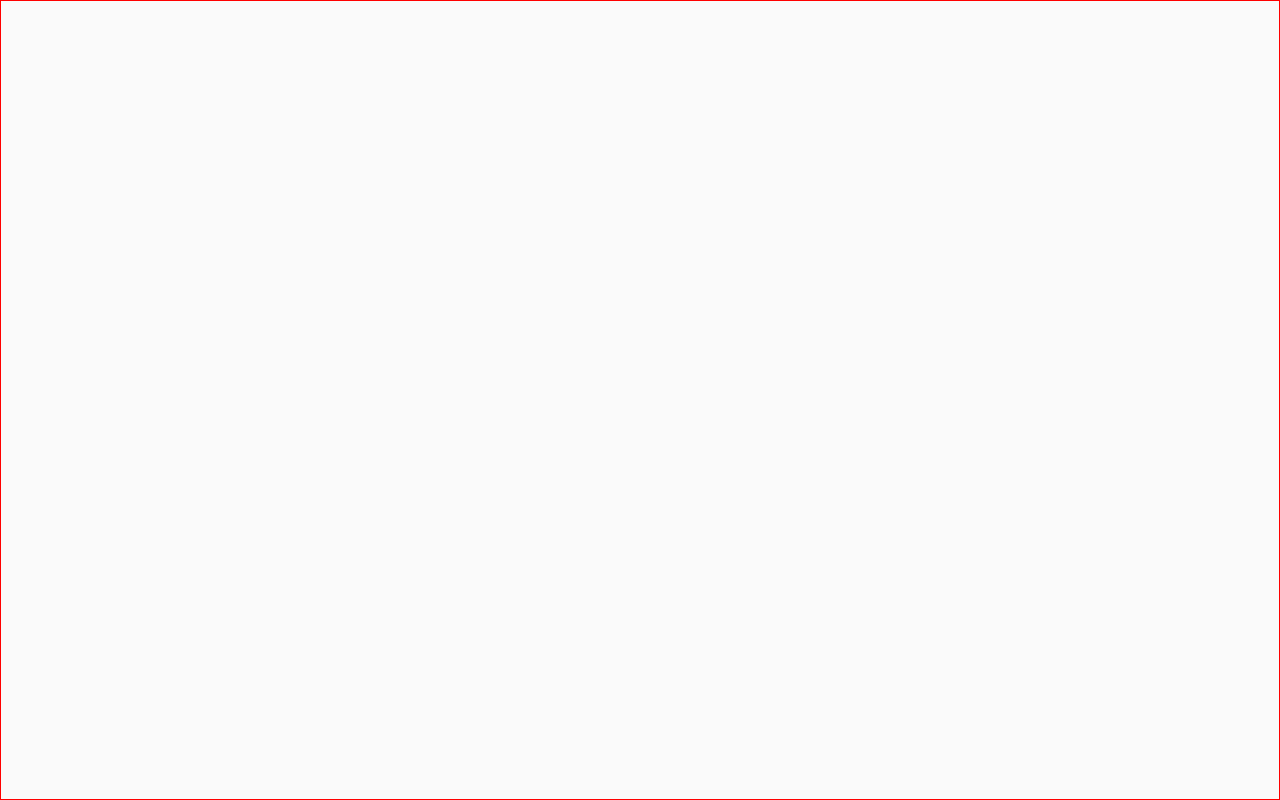
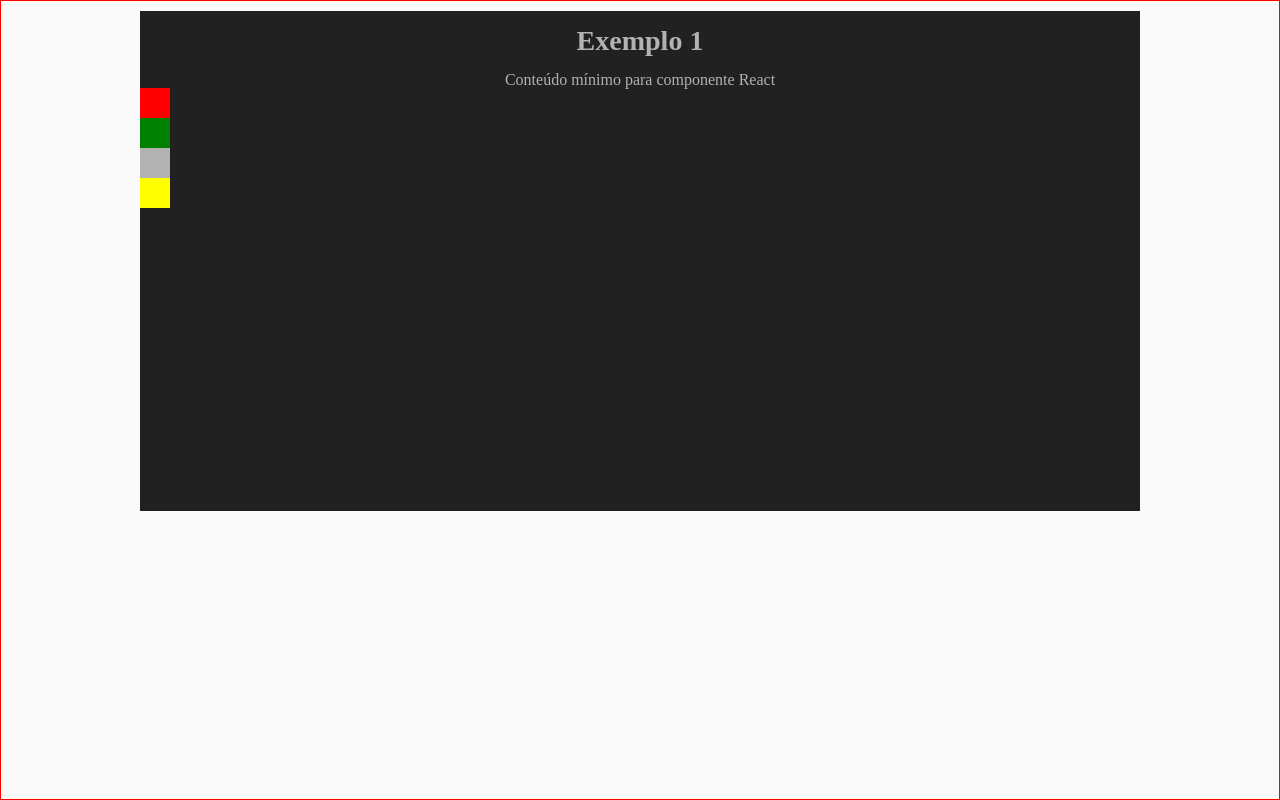
Before and after one commit to WesleyRNX09/introducaovite, a React (Vite) app: page /atividade/1 in a window 1280 px wide. Before the commit this address had no page. Built offline with nearby package versions, Linux system fonts and the light colour scheme.

Commit message:
aula  20-03

```diff
--- a/src/App.jsx
+++ b/src/App.jsx
@@ -5,12 +5,16 @@ import Home from './pages/home'
 import Exemplo01 from './pages/exemplos/ex-01';
 import Exemplo02 from './pages/exemplos/ex-02';
 
+import Atividade01 from './pages/atividade/atv-01';
+
 function App() {
   return (
     <Routes>
       <Route path="/" element={<Home />} />
       <Route path="/exemplo/1" element={<Exemplo01 />} />
       <Route path="/exemplo/2" element={<Exemplo02 />} />
+
+      <Route path="/atividade/1" element={<Atividade01 />} />
     </Routes>
   )
 }
--- /dev/null
+++ b/src/pages/atividade/atv-01/Index.module.css
@@ -0,0 +1,34 @@
+.container{
+    text-align: center;
+    background-color: #212121;
+    width: 100rem;
+    height:50rem;
+}
+
+.text{
+    color: #b2b2b2;
+}
+
+.verde{
+    background-color: green;
+    width: 3rem;
+    height:3rem;
+}
+
+.vermelho{
+    background-color: red;
+    width: 3rem;
+    height:3rem;
+}
+
+.branco{
+    background-color: #b2b2b2;
+    width: 3rem;
+    height:3rem;
+}
+
+.amarelo{
+    background-color: yellow;
+    width: 3rem;
+    height:3rem;
+}
--- /dev/null
+++ b/src/pages/atividade/atv-01/index.jsx
@@ -0,0 +1,21 @@
+import styles from './index.module.css';
+
+function Atividade01() {
+    return (
+        <div className={styles.container}>
+            <h1 className={styles.text}>Exemplo 1</h1>
+            <p className={styles.text}>Conteúdo mínimo para componente React</p>
+
+            <div>
+                <div className={styles.vermelho}></div>
+                <div className={styles.verde}></div>
+                <div className={styles.branco}></div>
+                <div className={styles.amarelo}></div>
+            </div>
+        </div>
+
+
+    )
+}
+
+export default Atividade01;
--- a/src/pages/home/index.jsx
+++ b/src/pages/home/index.jsx
@@ -15,6 +15,7 @@ function Home() {
 
         <div className={styles.containerCards}>
           <h2>Atividades</h2>
+          <Link to="/atividade/1">Atividade 1 - Uso CSS</Link>
         </div>
     </div>
   )
```
